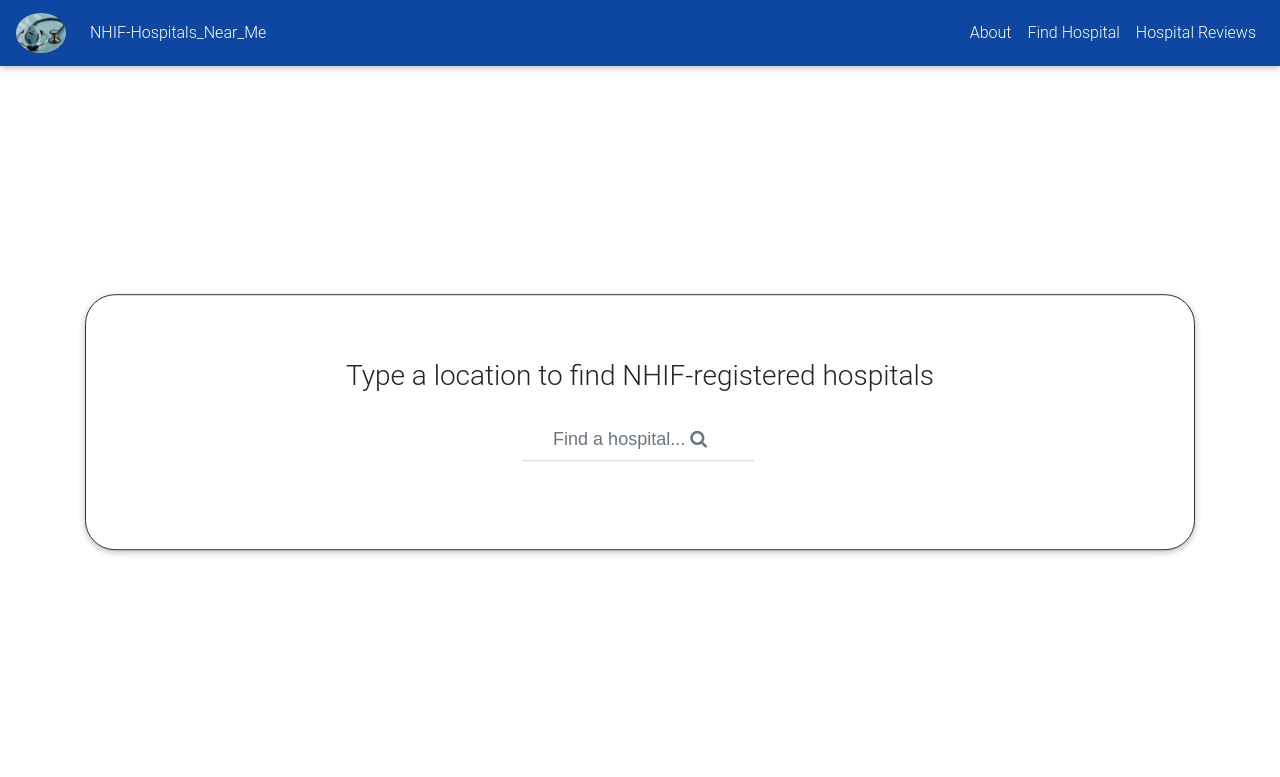
After one commit to rknyra/NHIF-Hospitals-Near-Me, a Django app: page /search/ in a window 1280 px wide. The commit adds this page. Shown: the top 777 px of the page. Run offline with Django 3.2, Linux system fonts and the light colour scheme; some libraries are stand-ins or nearby versions.

Commit message:
create the hospital-search/finding page where users can execute their search

```diff
--- a/nhif_hnm_app/templates/hnm_pages/base.html
+++ b/nhif_hnm_app/templates/hnm_pages/base.html
@@ -15,10 +15,10 @@
 
     <link rel="stylesheet" href="https://stackpath.bootstrapcdn.com/bootstrap/4.4.1/css/bootstrap.min.css" integrity="sha384-Vkoo8x4CGsO3+Hhxv8T/Q5PaXtkKtu6ug5TOeNV6gBiFeWPGFN9MuhOf23Q9Ifjh" crossorigin="anonymous">
     <link rel="stylesheet" href="https://stackpath.bootstrapcdn.com/font-awesome/4.7.0/css/font-awesome.min.css">
-    <link href="https://cdnjs.cloudflare.com/ajax/libs/mdbootstrap/4.4.1/css/mdb.min.css" rel="stylesheet">
+    <link rel="stylesheet" href="https://cdnjs.cloudflare.com/ajax/libs/mdbootstrap/4.4.1/css/mdb.min.css">
     <link rel="stylesheet" href="https://cdnjs.cloudflare.com/ajax/libs/font-awesome-animation/0.0.10/font-awesome-animation.min.css">
     <link rel="stylesheet" href="https://cdnjs.cloudflare.com/ajax/libs/font-awesome/4.7.0/css/font-awesome.min.css">
-    <link rel="shortcut icon" href="static/images/favicon.png">
+    <link rel="shortcut icon" href="/static/images/favicon.png">
     <link rel="stylesheet" href="{% static 'css/custom.css'%}">
 
     {% endblock %}
--- /dev/null
+++ b/nhif_hnm_app/templates/hnm_pages/find_hospitals.html
@@ -0,0 +1,26 @@
+{% extends 'hnm_pages/base.html'%}
+{% load bootstrap4 %}
+
+
+{% block content %}
+{{ block.super }}
+
+
+  <div class="container search">
+    <div class="jumbotron jumbotron-fluid vcenter">
+      <div class="row d-block text-center">
+
+        <h3> Type a location to find NHIF-registered hospitals</h3>
+
+        <div class="md-form active-cyan active-cyan-2 mb-3 d-flex justify-content-center">
+            <form action="{% url 'search' %}" class="form-inline searchForm">
+              <input class="form-control mr-lg-1" name="Search" type="search" placeholder="Find a hospital... &#xF002;" style="font-family:Arial, FontAwesome" aria-label="Search">
+            </form>
+        </div>
+
+
+      </div>
+    </div>
+  </div>
+
+{% endblock %}
--- a/nhif_hnm_app/templates/index.html
+++ b/nhif_hnm_app/templates/index.html
@@ -81,7 +81,7 @@
 <!-- end of ABOUT SECTION -->
 
 <!-- BRIEF NHIF OVERVIEW -->
-<div class="jumbotron text-center hoverable p-4">
+<div class="jumbotron text-center hoverable p-4 ">
   <div class="row">
     <div class="col-md-4 offset-md-1 mx-3 my-3">
       <!-- official NHIF logo -->
@@ -99,7 +99,4 @@
 
 <!-- END OF NHIF OVERVIEW-->
 
-
-
-
 {% endblock %}
--- a/nhif_hnm_app/urls.py
+++ b/nhif_hnm_app/urls.py
@@ -3,5 +3,6 @@ from . import views
 from django.urls import path
 
 urlpatterns = [
-    path('',views.index,name='index')
+    path('',views.index,name='index'),
+    path('search/',views.search,name='search')
 ]
--- a/nhif_hnm_app/views.py
+++ b/nhif_hnm_app/views.py
@@ -8,3 +8,8 @@ from django.shortcuts import render
 def index(request):
 
     return render(request, 'index.html', locals())
+
+#find hospitals
+def search(request):
+
+    return render(request, 'hnm_pages/find_hospitals.html', locals())
--- a/static/css/custom.css
+++ b/static/css/custom.css
@@ -7,7 +7,7 @@
     padding-top: .07rem;
     padding-bottom: .07rem;
     height: 88vh;
-    background-color: aqua;
+    background-color: #0d47a1;
 }
 
 .carousel-item {
@@ -30,14 +30,31 @@
 
 .about {
     padding-bottom: .05rem;
-    background-color: aqua;
+    /* background-color: #24bced; */
+    background-image: linear-gradient(to bottom right, #8fc6fd, rgb(214, 214, 253));
     color: #070707;
 }
 
 .nhifLink {
-    color: blue;
+    color: rgb(12, 12, 12);
 }
 
 .nhifLink:hover {
     color: #24bced;
 }
+
+.search {
+    height: 89vh;
+}
+.vcenter {
+    position: relative;
+    top: 50%;
+    transform: translateY(-50%);
+    border: solid 1px #333;
+    border-radius: 30px;
+}
+
+.searchForm input{
+    text-align:center;
+    font-size: large;
+ }
```
